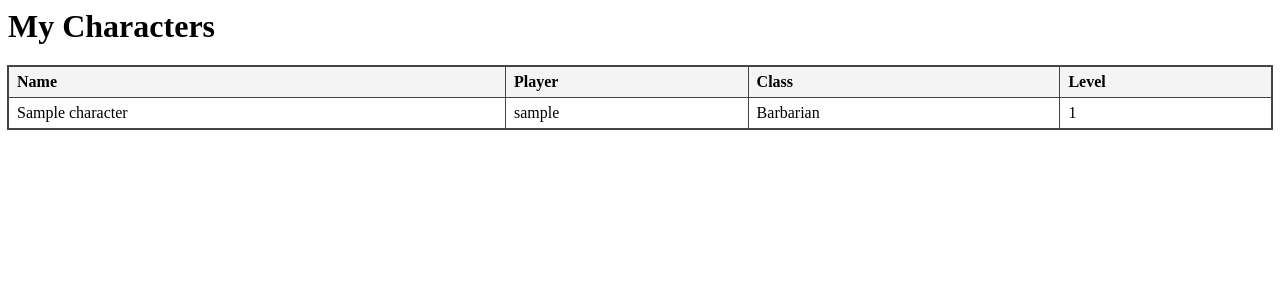
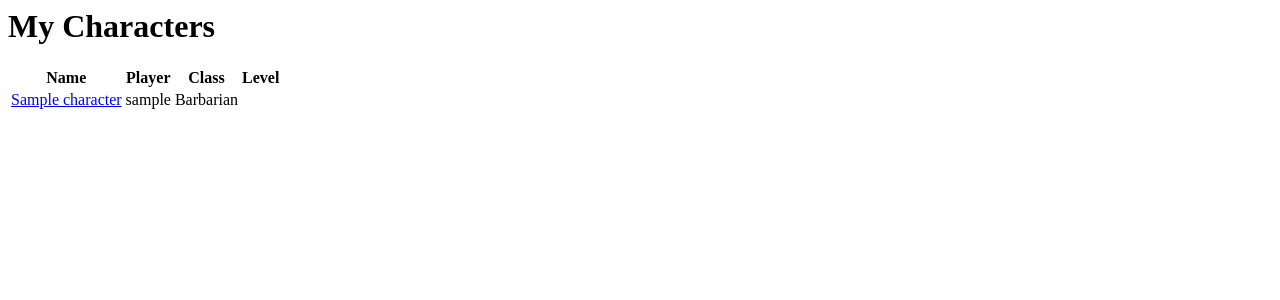
Before and after one commit to AsteerD/DnD-character-sheet-creator, a Django app: page / in a window 1280 px wide. Shown: the top 300 px of the page. Run offline with Django 5.2, Linux system fonts and the light colour scheme; tables that the repository leaves empty hold one stand-in row (values such as "Sample post").

Commit message:
add character view

```diff
--- a/base/templates/base/character_detail.html
+++ b/base/templates/base/character_detail.html
@@ -47,7 +47,6 @@
       <tr><th>Created at</th><td>{{ character.created_at|date:"Y-m-d H:i" }}</td></tr>
     </tbody>
   </table>
-  <p class="meta"><a href="{% url 'base:character_list' %}">Back to characters list</a></p>
 {% else %}
   <p>Character not found.</p>
 {% endif %}
--- a/base/templates/base/character_list.html
+++ b/base/templates/base/character_list.html
@@ -1,34 +1,7 @@
-
 <h1>My Characters</h1>
 
-<style>
-	.characters-table {
-		border-collapse: collapse;
-		width: 100%;
-		box-shadow: 0 0 0 1px #444; /* outer border */
-	}
-	.characters-table th,
-	.characters-table td {
-		border: 1px solid #444;
-		padding: 6px 8px;
-		text-align: left;
-		vertical-align: top;
-	}
-	.characters-table th {
-		background: #f4f4f4;
-		font-weight: 600;
-	}
-	.characters-table tbody tr:nth-child(even) td {
-		background: #fafafa;
-	}
-	@media (max-width: 900px) {
-		.characters-table td,
-		.characters-table th { font-size: 13px; padding: 4px 6px; }
-	}
-</style>
-
-{% if characters %}
-	<table class="characters-table">
+{% if characters%}
+	<table>
 		<thead>
 			<tr>
 				<th>Name</th>
@@ -40,10 +13,10 @@
 		<tbody>
 			{% for c in characters %}
 				<tr>
-					<td>{{ c.character_name }}</td>
+
+					<td><a href="{% url 'character' c.pk %}">{{ c.character_name }}</a></td>
 					<td>{% if c.user.username %}{{ c.user.username }}{% else %}{{ c.user }}{% endif %}</td>
 					<td>{% if c.get_character_class_display %}{{ c.get_character_class_display }}{% else %}{{ c.character_class }}{% endif %}</td>
-					<td>{{ c.level }}</td>
 				</tr>
 			{% endfor %}
 		</tbody>
--- a/base/urls.py
+++ b/base/urls.py
@@ -1,6 +1,7 @@
 from django.urls import path # pyright: ignore[reportMissingModuleSource]
-from .views import CharacterList
+from .views import CharacterList, CharacterDetail
 
 urlpatterns = [
-    path('', CharacterList.as_view(), name='home'),
+    path('', CharacterList.as_view(), name='characters'),
+    path('character/<int:pk>/', CharacterDetail.as_view(), name='character'),
 ]
```
Also changed, not shown: base/templates/base/character_list copy.html (deleted, +0 -72 lines).
